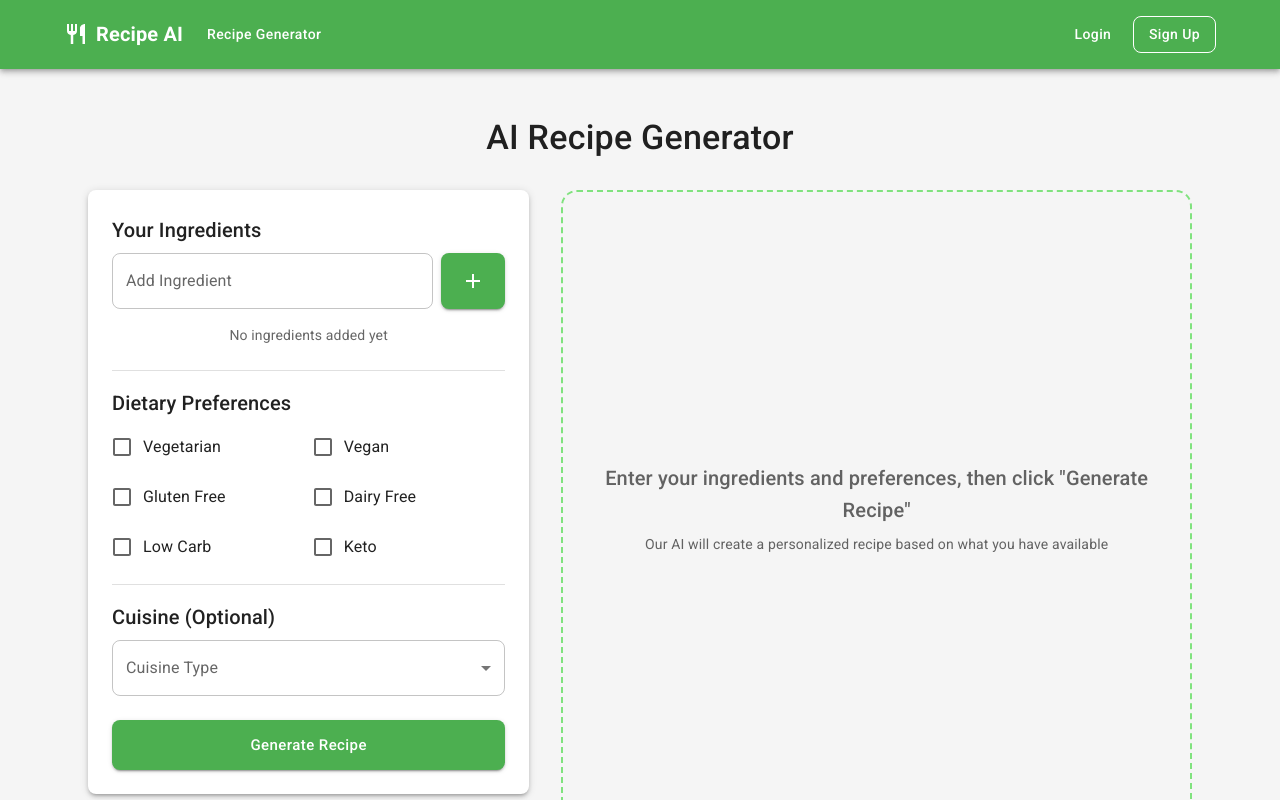
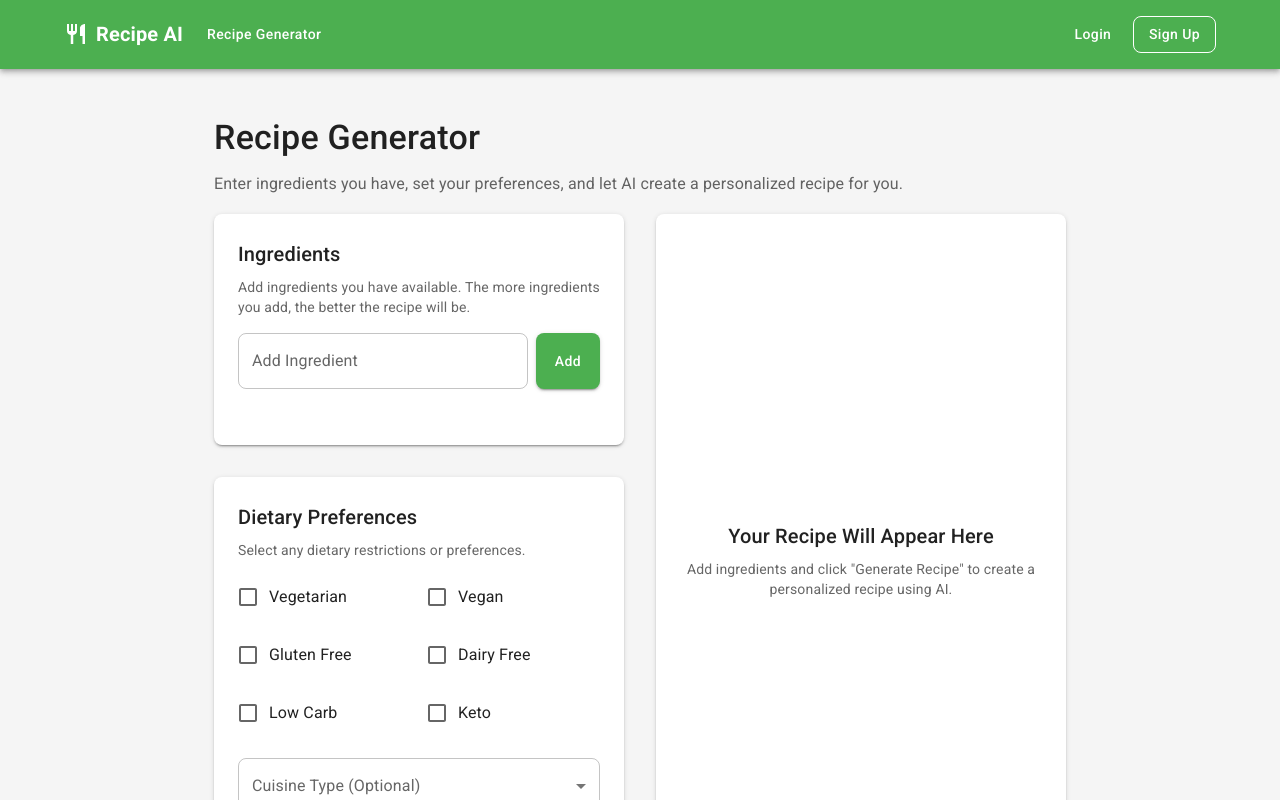
Before and after one commit to dxaginfo/ai-recipe-generator-platform, a React (Create React App) app in the folder frontend/: page /generator in a window 1280 px wide. Shown: the top 800 px of the page. Built offline with nearby package versions, Linux system fonts and the light colour scheme.

Commit message:
Add HomePage and RecipeGeneratorPage components

```diff
--- a/frontend/src/pages/RecipeGeneratorPage.jsx
+++ b/frontend/src/pages/RecipeGeneratorPage.jsx
@@ -1,218 +1,177 @@
 import React, { useState } from 'react';
+import { useNavigate } from 'react-router-dom';
+import { useSelector, useDispatch } from 'react-redux';
 import {
   Box,
   Typography,
   TextField,
   Button,
-  Container,
+  Chip,
+  Paper,
   Grid,
-  Card,
-  CardContent,
-  CardActions,
+  FormControlLabel,
+  Checkbox,
+  FormGroup,
+  CircularProgress,
+  Divider,
+  Alert,
   FormControl,
   InputLabel,
+  MenuItem,
   Select,
-  MenuItem,
-  Chip,
-  Paper,
-  CircularProgress,
-  Divider,
-  FormGroup,
-  FormControlLabel,
-  Checkbox,
-  Stack,
-  Alert,
-  IconButton,
-  List,
-  ListItem,
-  ListItemText,
+  Container,
 } from '@mui/material';
-import AddIcon from '@mui/icons-material/Add';
-import DeleteIcon from '@mui/icons-material/Delete';
-import AccessTimeIcon from '@mui/icons-material/AccessTime';
-import RestaurantIcon from '@mui/icons-material/Restaurant';
-import SaveIcon from '@mui/icons-material/Save';
+import {
+  addIngredient,
+  removeIngredient,
+  clearIngredients,
+  updatePreference,
+  setCuisine
+} from '../features/ingredients/ingredientSlice';
+import { generateRecipe } from '../features/recipes/recipeSlice';
 
-// This is a placeholder for the actual API call
-const generateRecipe = async (ingredients, preferences) => {
-  // Simulating API call delay
-  await new Promise(resolve => setTimeout(resolve, 2000));
-
-  // Mock response data
-  return {
-    title: "Pasta with Tomato and Herbs",
-    ingredients: [
-      { name: "Pasta", amount: 200, unit: "g" },
-      { name: "Tomatoes", amount: 3, unit: "medium" },
-      { name: "Garlic", amount: 2, unit: "cloves" },
-      { name: "Olive Oil", amount: 2, unit: "tbsp" },
-      { name: "Basil", amount: 10, unit: "leaves" },
-      { name: "Salt", amount: 1, unit: "tsp" },
-      { name: "Pepper", amount: 0.5, unit: "tsp" },
-    ],
-    instructions: [
-      "Boil water in a large pot and cook pasta according to package instructions.",
-      "Meanwhile, dice tomatoes and mince garlic.",
-      "Heat olive oil in a pan over medium heat.",
-      "Add garlic and sauté until fragrant, about 30 seconds.",
-      "Add tomatoes and cook for 5-7 minutes until they break down.",
-      "Season with salt and pepper.",
-      "Drain pasta and add to the sauce.",
-      "Tear basil leaves and add to the pasta.",
-      "Stir to combine and serve hot."
-    ],
-    nutritionalInfo: {
-      calories: 450,
-      protein: 12,
-      carbs: 70,
-      fat: 15
-    },
-    prepTime: 10,
-    cookTime: 20,
-    servings: 2
-  };
-};
+const cuisineOptions = [
+  'Italian',
+  'Mexican',
+  'Chinese',
+  'Indian',
+  'Japanese',
+  'Thai',
+  'French',
+  'Mediterranean',
+  'American',
+  'Middle Eastern',
+];
 
 function RecipeGeneratorPage() {
-  const [ingredients, setIngredients] = useState([]);
-  const [currentIngredient, setCurrentIngredient] = useState('');
-  const [loading, setLoading] = useState(false);
-  const [recipe, setRecipe] = useState(null);
-  const [error, setError] = useState('');
-
-  // Dietary preferences
-  const [preferences, setPreferences] = useState({
-    vegetarian: false,
-    vegan: false,
-    glutenFree: false,
-    dairyFree: false,
-    lowCarb: false,
-    keto: false,
-  });
-
-  // Cuisine preferences
-  const [cuisine, setCuisine] = useState('');
+  const [newIngredient, setNewIngredient] = useState('');
+  const { ingredients, preferences, cuisine } = useSelector((state) => state.ingredients);
+  const { isLoading, isError, message, recipe } = useSelector((state) => state.recipes);
+  const { user } = useSelector((state) => state.auth);
+  const dispatch = useDispatch();
+  const navigate = useNavigate();
 
   const handleAddIngredient = () => {
-    if (currentIngredient.trim() !== '' && !ingredients.includes(currentIngredient.trim())) {
-      setIngredients([...ingredients, currentIngredient.trim()]);
-      setCurrentIngredient('');
+    if (newIngredient.trim() && !ingredients.includes(newIngredient.trim())) {
+      dispatch(addIngredient(newIngredient.trim()));
+      setNewIngredient('');
     }
   };
 
-  const handleRemoveIngredient = (index) => {
-    const newIngredients = [...ingredients];
-    newIngredients.splice(index, 1);
-    setIngredients(newIngredients);
+  const handleKeyPress = (e) => {
+    if (e.key === 'Enter') {
+      e.preventDefault();
+      handleAddIngredient();
+    }
   };
 
-  const handlePreferenceChange = (event) => {
-    setPreferences({
-      ...preferences,
-      [event.target.name]: event.target.checked,
-    });
+  const handleRemoveIngredient = (ingredient) => {
+    dispatch(removeIngredient(ingredient));
   };
 
-  const handleGenerateRecipe = async () => {
+  const handleClearIngredients = () => {
+    dispatch(clearIngredients());
+  };
+
+  const handlePreferenceChange = (e) => {
+    dispatch(updatePreference({
+      preference: e.target.name,
+      value: e.target.checked,
+    }));
+  };
+
+  const handleCuisineChange = (e) => {
+    dispatch(setCuisine(e.target.value));
+  };
+
+  const handleGenerateRecipe = () => {
     if (ingredients.length === 0) {
-      setError('Please add at least one ingredient');
+      alert('Please add at least one ingredient');
       return;
     }
 
-    setLoading(true);
-    setError('');
-
-    try {
-      const generatedRecipe = await generateRecipe(ingredients, {
-        ...preferences,
+    dispatch(generateRecipe({
+      ingredients,
+      preferences,
       cuisine,
-      });
-      setRecipe(generatedRecipe);
-    } catch (err) {
-      setError('Failed to generate recipe. Please try again.');
-      console.error('Error generating recipe:', err);
-    } finally {
-      setLoading(false);
-    }
+    }));
   };
 
-  const handleSaveRecipe = () => {
-    // This function will be implemented later with user authentication
-    console.log('Save recipe');
+  const handleViewRecipe = () => {
+    navigate(`/recipes/${recipe.id}`);
   };
 
   return (
-    <Container maxWidth="lg">
-      <Typography variant="h4" component="h1" gutterBottom align="center" sx={{ mb: 4 }}>
-        AI Recipe Generator
+    <Container maxWidth="md">
+      <Typography variant="h4" component="h1" gutterBottom>
+        Recipe Generator
+      </Typography>
+      <Typography variant="subtitle1" color="text.secondary" paragraph>
+        Enter ingredients you have, set your preferences, and let AI create a personalized recipe for you.
       </Typography>
 
-      {error && (
-        <Alert severity="error" sx={{ mb: 2 }}>
-          {error}
-        </Alert>
-      )}
+      <Grid container spacing={4}>
+        <Grid item xs={12} md={6}>
+          <Paper elevation={2} sx={{ p: 3, mb: 4 }}>
+            <Typography variant="h6" gutterBottom>
+              Ingredients
+            </Typography>
+            <Typography variant="body2" color="text.secondary" paragraph>
+              Add ingredients you have available. The more ingredients you add, the better the recipe will be.
+            </Typography>
 
-      <Grid container spacing={4}>
-        <Grid item xs={12} md={5}>
-          <Paper elevation={3} sx={{ p: 3, mb: 4 }}>
-            <Typography variant="h6" gutterBottom>
-              Your Ingredients
-            </Typography>
             <Box sx={{ display: 'flex', mb: 2 }}>
               <TextField
                 fullWidth
                 label="Add Ingredient"
-                variant="outlined"
-                value={currentIngredient}
-                onChange={(e) => setCurrentIngredient(e.target.value)}
-                onKeyPress={(e) => {
-                  if (e.key === 'Enter') {
-                    handleAddIngredient();
-                    e.preventDefault();
-                  }
-                }}
+                value={newIngredient}
+                onChange={(e) => setNewIngredient(e.target.value)}
+                onKeyPress={handleKeyPress}
+                sx={{ mr: 1 }}
               />
               <Button
                 variant="contained"
-                color="primary"
                 onClick={handleAddIngredient}
-                sx={{ ml: 1 }}
               >
-                <AddIcon />
+                Add
               </Button>
             </Box>
 
-            <Box sx={{ mb: 3 }}>
-              {ingredients.length > 0 ? (
-                <Grid container spacing={1}>
+            <Box sx={{ display: 'flex', flexWrap: 'wrap', gap: 1, mb: 2 }}>
               {ingredients.map((ingredient, index) => (
-                    <Grid item key={index}>
                 <Chip
+                  key={index}
                   label={ingredient}
-                        onDelete={() => handleRemoveIngredient(index)}
+                  onDelete={() => handleRemoveIngredient(ingredient)}
                   color="primary"
                   variant="outlined"
                   className="ingredient-chip"
                 />
-                    </Grid>
               ))}
-                </Grid>
-              ) : (
-                <Typography variant="body2" color="text.secondary" align="center">
-                  No ingredients added yet
-                </Typography>
-              )}
             </Box>
 
-            <Divider sx={{ my: 2 }} />
+            {ingredients.length > 0 && (
+              <Button
+                variant="outlined"
+                color="error"
+                onClick={handleClearIngredients}
+                size="small"
+              >
+                Clear All
+              </Button>
+            )}
+          </Paper>
 
+          <Paper elevation={2} sx={{ p: 3 }}>
             <Typography variant="h6" gutterBottom>
               Dietary Preferences
             </Typography>
+            <Typography variant="body2" color="text.secondary" paragraph>
+              Select any dietary restrictions or preferences.
+            </Typography>
 
-            <FormGroup>
-              <Grid container spacing={1}>
+            <FormGroup sx={{ mb: 3 }}>
+              <Grid container spacing={2}>
                 <Grid item xs={6}>
                   <FormControlLabel
                     control={
@@ -288,148 +247,105 @@ function RecipeGeneratorPage() {
               </Grid>
             </FormGroup>
 
-            <Divider sx={{ my: 2 }} />
-
-            <Typography variant="h6" gutterBottom>
-              Cuisine (Optional)
-            </Typography>
-
-            <FormControl fullWidth variant="outlined" sx={{ mb: 3 }}>
-              <InputLabel>Cuisine Type</InputLabel>
+            <FormControl fullWidth sx={{ mb: 3 }}>
+              <InputLabel id="cuisine-select-label">Cuisine Type (Optional)</InputLabel>
               <Select
+                labelId="cuisine-select-label"
+                id="cuisine-select"
                 value={cuisine}
-                onChange={(e) => setCuisine(e.target.value)}
-                label="Cuisine Type"
+                label="Cuisine Type (Optional)"
+                onChange={handleCuisineChange}
               >
-                <MenuItem value="">
-                  <em>None</em>
+                <MenuItem value="">Any Cuisine</MenuItem>
+                {cuisineOptions.map((option) => (
+                  <MenuItem key={option} value={option}>
+                    {option}
                   </MenuItem>
-                <MenuItem value="Italian">Italian</MenuItem>
-                <MenuItem value="Mexican">Mexican</MenuItem>
-                <MenuItem value="Chinese">Chinese</MenuItem>
-                <MenuItem value="Indian">Indian</MenuItem>
-                <MenuItem value="Japanese">Japanese</MenuItem>
-                <MenuItem value="French">French</MenuItem>
-                <MenuItem value="Mediterranean">Mediterranean</MenuItem>
-                <MenuItem value="Thai">Thai</MenuItem>
+                ))}
               </Select>
             </FormControl>
 
             <Button
-              fullWidth
               variant="contained"
               color="primary"
               size="large"
+              fullWidth
               onClick={handleGenerateRecipe}
-              disabled={loading}
-              sx={{ py: 1.5 }}
+              disabled={isLoading || ingredients.length === 0}
+              startIcon={isLoading ? <CircularProgress size={20} color="inherit" /> : null}
             >
-              {loading ? (
-                <CircularProgress size={24} color="inherit" />
-              ) : (
-                'Generate Recipe'
-              )}
+              {isLoading ? 'Generating...' : 'Generate Recipe'}
             </Button>
           </Paper>
         </Grid>
 
-        <Grid item xs={12} md={7}>
-          {loading ? (
-            <Box sx={{ display: 'flex', justifyContent: 'center', alignItems: 'center', height: '400px' }}>
-              <CircularProgress />
+        <Grid item xs={12} md={6}>
+          <Paper elevation={2} sx={{ p: 3, height: '100%' }}>
+            {isLoading ? (
+              <Box sx={{ display: 'flex', flexDirection: 'column', alignItems: 'center', justifyContent: 'center', height: '100%' }}>
+                <CircularProgress size={60} />
+                <Typography variant="h6" sx={{ mt: 3 }}>
+                  Creating your recipe...
+                </Typography>
+                <Typography variant="body2" color="text.secondary" sx={{ mt: 1, textAlign: 'center' }}>
+                  Our AI is analyzing your ingredients and preferences to create the perfect recipe for you.
+                </Typography>
               </Box>
+            ) : isError ? (
+              <Alert severity="error" sx={{ mb: 2 }}>
+                {message}
+              </Alert>
             ) : recipe ? (
-            <Card elevation={3}>
-              <CardContent>
-                <Typography variant="h5" component="h2" gutterBottom>
+              <Box>
+                <Typography variant="h5" gutterBottom>
                   {recipe.title}
                 </Typography>
 
-                <Box sx={{ display: 'flex', mb: 2 }}>
-                  <Box sx={{ display: 'flex', alignItems: 'center', mr: 3 }}>
-                    <AccessTimeIcon color="primary" sx={{ mr: 1 }} />
+                <Divider sx={{ my: 2 }} />
+
+                <Typography variant="subtitle1" gutterBottom>
+                  Ingredients:
+                </Typography>
+                <Box sx={{ mb: 3 }}>
+                  <ul>
+                    {recipe.ingredients.map((ingredient, index) => (
+                      <li key={index}>
                         <Typography variant="body2">
+                          {ingredient.amount} {ingredient.unit} {ingredient.name}
+                        </Typography>
+                      </li>
+                    ))}
+                  </ul>
+                </Box>
+
+                <Typography variant="subtitle1" gutterBottom>
+                  Time:
+                </Typography>
+                <Typography variant="body2" paragraph>
                   Prep: {recipe.prepTime} min | Cook: {recipe.cookTime} min
                 </Typography>
+
+                <Box sx={{ mt: 3 }}>
+                  <Button
+                    variant="contained"
+                    fullWidth
+                    onClick={handleViewRecipe}
+                  >
+                    View Full Recipe
+                  </Button>
                 </Box>
-                  <Box sx={{ display: 'flex', alignItems: 'center' }}>
-                    <RestaurantIcon color="primary" sx={{ mr: 1 }} />
-                    <Typography variant="body2">
-                      Servings: {recipe.servings}
+              </Box>
+            ) : (
+              <Box sx={{ display: 'flex', flexDirection: 'column', alignItems: 'center', justifyContent: 'center', height: '100%' }}>
+                <Typography variant="h6" gutterBottom>
+                  Your Recipe Will Appear Here
+                </Typography>
+                <Typography variant="body2" color="text.secondary" sx={{ textAlign: 'center' }}>
+                  Add ingredients and click "Generate Recipe" to create a personalized recipe using AI.
                 </Typography>
               </Box>
-                </Box>
-
-                <Typography variant="h6" gutterBottom sx={{ mt: 2 }}>
-                  Ingredients
-                </Typography>
-                <List dense>
-                  {recipe.ingredients.map((ingredient, index) => (
-                    <ListItem key={index} disableGutters>
-                      <ListItemText
-                        primary={`${ingredient.amount} ${ingredient.unit} ${ingredient.name}`}
-                      />
-                    </ListItem>
-                  ))}
-                </List>
-
-                <Typography variant="h6" gutterBottom sx={{ mt: 2 }}>
-                  Instructions
-                </Typography>
-                <List>
-                  {recipe.instructions.map((instruction, index) => (
-                    <ListItem key={index} disableGutters>
-                      <ListItemText
-                        primary={`${index + 1}. ${instruction}`}
-                      />
-                    </ListItem>
-                  ))}
-                </List>
-
-                <Typography variant="h6" gutterBottom sx={{ mt: 2 }}>
-                  Nutritional Information
-                </Typography>
-                <Box sx={{ display: 'flex', flexWrap: 'wrap', gap: 2 }}>
-                  <Chip label={`Calories: ${recipe.nutritionalInfo.calories}`} />
-                  <Chip label={`Protein: ${recipe.nutritionalInfo.protein}g`} />
-                  <Chip label={`Carbs: ${recipe.nutritionalInfo.carbs}g`} />
-                  <Chip label={`Fat: ${recipe.nutritionalInfo.fat}g`} />
-                </Box>
-              </CardContent>
-              <CardActions>
-                <Button
-                  startIcon={<SaveIcon />}
-                  color="primary"
-                  onClick={handleSaveRecipe}
-                >
-                  Save Recipe
-                </Button>
-              </CardActions>
-            </Card>
-          ) : (
-            <Paper
-              elevation={0}
-              sx={{
-                p: 4,
-                height: '100%',
-                display: 'flex',
-                flexDirection: 'column',
-                justifyContent: 'center',
-                alignItems: 'center',
-                backgroundColor: 'background.default',
-                border: '2px dashed',
-                borderColor: 'primary.light',
-                borderRadius: 2,
-              }}
-            >
-              <Typography variant="h6" color="text.secondary" align="center">
-                Enter your ingredients and preferences, then click "Generate Recipe"
-              </Typography>
-              <Typography variant="body2" color="text.secondary" align="center" sx={{ mt: 1 }}>
-                Our AI will create a personalized recipe based on what you have available
-              </Typography>
+            )}
           </Paper>
-          )}
         </Grid>
       </Grid>
     </Container>
```
Also changed, not shown: frontend/src/pages/HomePage.jsx (+105 -61 lines). Lines whose indentation alone changed are shown as unchanged.
